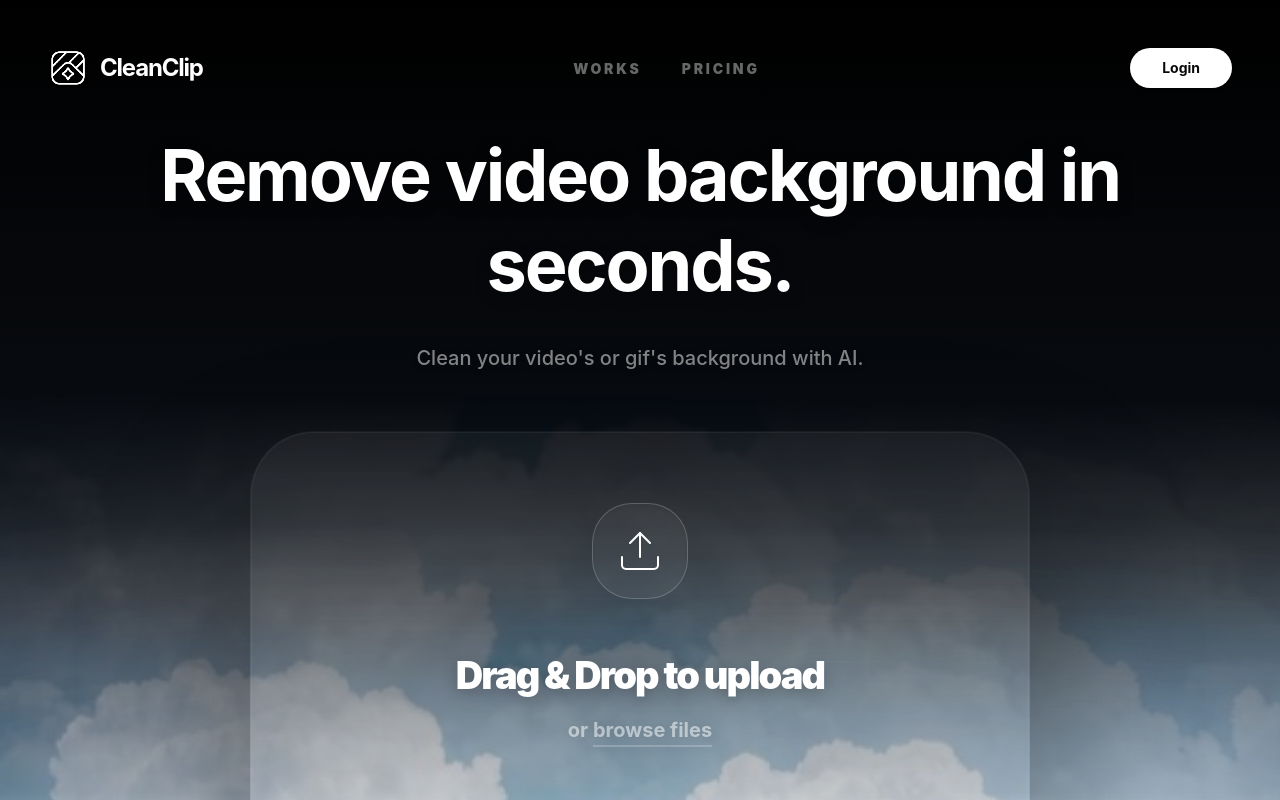
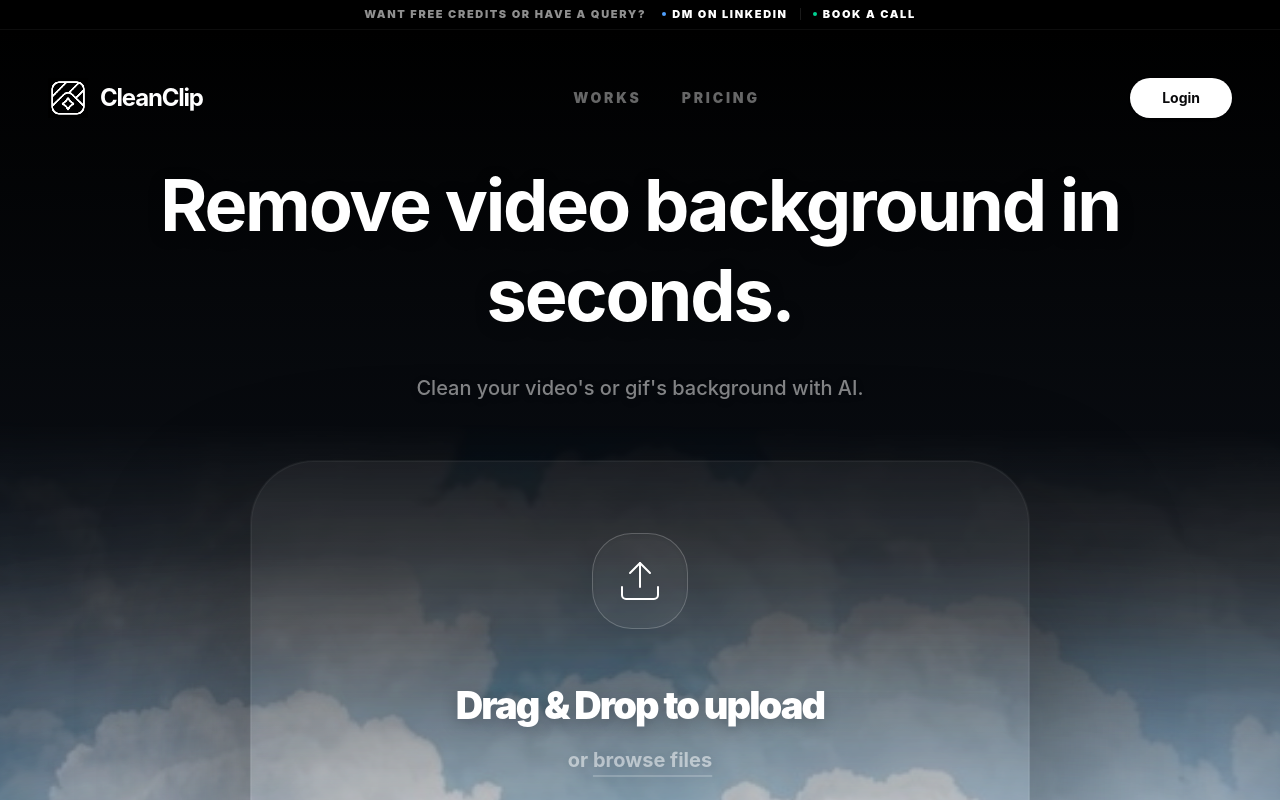
Before and after one commit to anishsarkars/cleanclip, a Next.js app: page / in a window 1280 px wide. Shown: the top 800 px of the page. Built offline with nearby package versions, Linux system fonts and the light colour scheme; no server answers.

Commit message:
style: refined promo banner to be more compact and concise

```diff
--- /dev/null
+++ b/src/app/components/PromoBanner.tsx
@@ -0,0 +1,32 @@
+"use client";
+
+export default function PromoBanner() {
+  return (
+    <div className="relative z-[100] w-full bg-black text-white/70 backdrop-blur-xl border-b border-white/5 py-1.5 px-6 flex items-center justify-center transition-all duration-300">
+      <div className="flex flex-wrap items-center justify-center gap-x-4 gap-y-1 text-[10px] md:text-[11px] font-black uppercase tracking-[0.15em]">
+        <span className="opacity-80">Want free credits or have a query?</span>
+        <div className="flex items-center gap-3">
+          <a
+            href="https://linkedin.com/in/anishsarkar-"
+            target="_blank"
+            rel="noopener noreferrer"
+            className="text-white hover:text-blue-400 transition-colors flex items-center gap-1.5"
+          >
+            <span className="h-1 w-1 rounded-full bg-blue-400 animate-pulse" />
+            DM on LinkedIn
+          </a>
+          <span className="h-3 w-[1px] bg-white/10" />
+          <a
+            href="https://cal.com/anishsarkar/"
+            target="_blank"
+            rel="noopener noreferrer"
+            className="text-white hover:text-emerald-400 transition-colors flex items-center gap-1.5"
+          >
+            <span className="h-1 w-1 rounded-full bg-emerald-400 animate-pulse" />
+            Book a call
+          </a>
+        </div>
+      </div>
+    </div>
+  );
+}
--- a/src/app/page.tsx
+++ b/src/app/page.tsx
@@ -11,6 +11,7 @@ import PaywallModal from "./components/PaywallModal";
 import PricingSection from "./components/PricingSection";
 import ProcessingScreen from "./components/ProcessingScreen";
 import ResultSection from "./components/ResultSection";
+import PromoBanner from "./components/PromoBanner";
 
 const API = process.env.NEXT_PUBLIC_API_URL || "http://localhost:8000";
 
@@ -331,6 +332,7 @@ export default function Home() {
 
   return (
     <main className="min-h-screen bg-[#F8FAFC] font-sans">
+      <PromoBanner />
       <div className="p-0">
         <div className="relative overflow-hidden bg-black rounded-none">
 
```
